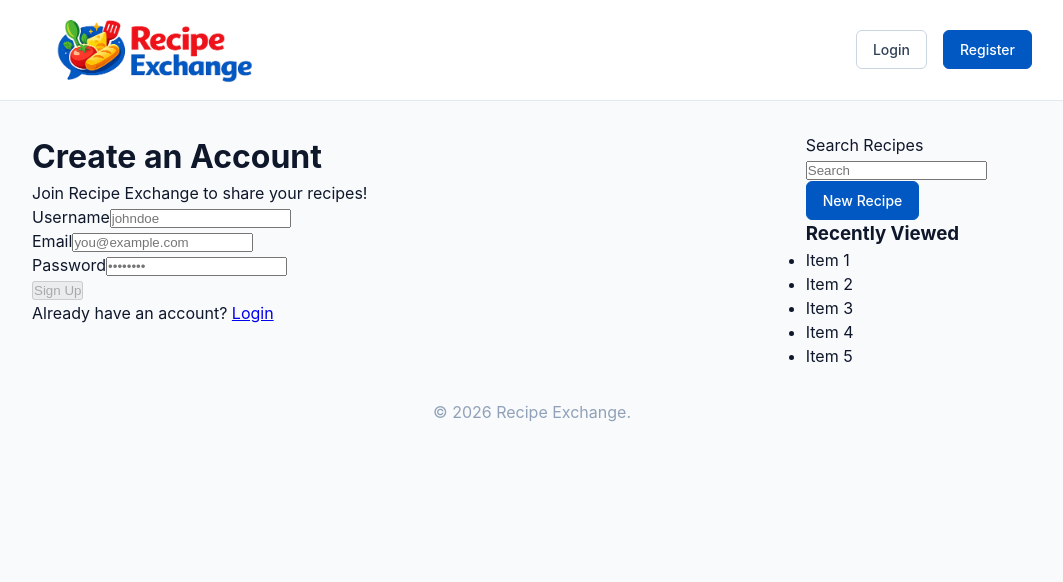
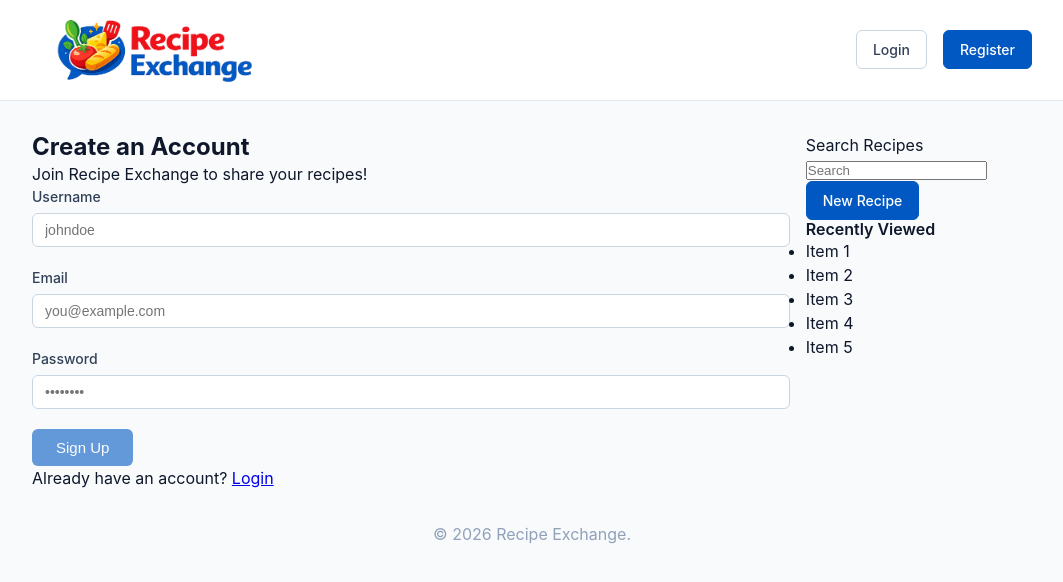
Before and after one commit to johnellison919/recipe-exchange, an Angular app in the folder frontend/: page /register in a window 1280 px wide. Shown: the top 582 px of the page, without its empty margins (108-1171 px from the left). Built offline with nearby package versions, Linux system fonts and the light colour scheme; no server answers.

Commit message:
style: Adjusted global styling

```diff
--- a/frontend/src/app/features/auth/login/login.component.html
+++ b/frontend/src/app/features/auth/login/login.component.html
@@ -44,7 +44,7 @@
         }
       </div>
 
-      <button type="submit" class="submit-button" [disabled]="loginForm.invalid || authLoading">
+      <button type="submit" class="button button-primary submit-button" [disabled]="loginForm.invalid || authLoading">
         @if (authLoading) {
           Logging in...
         } @else {
--- a/frontend/src/app/features/auth/register/register.component.html
+++ b/frontend/src/app/features/auth/register/register.component.html
@@ -36,7 +36,7 @@
         }
       </div>
 
-      <button type="submit" class="submit-button" [disabled]="registerForm.invalid || authLoading">
+      <button type="submit" class="button button-primary submit-button" [disabled]="registerForm.invalid || authLoading">
         @if (authLoading) {
           Creating account...
         } @else {
--- a/frontend/src/app/features/profile/user-profile.component.css
+++ b/frontend/src/app/features/profile/user-profile.component.css
@@ -5,9 +5,7 @@
 }
 
 .error-message {
-  color: var(--color-danger);
   text-align: center;
-  padding: 2rem;
 }
 
 /* Header */
--- a/frontend/src/app/features/recipes/recipe-create/recipe-create.component.css
+++ b/frontend/src/app/features/recipes/recipe-create/recipe-create.component.css
@@ -19,86 +19,7 @@
 }
 
 .create-recipe-header h1 {
-  font-size: 1.5rem;
   font-weight: 600;
-  color: var(--color-gray-900);
-}
-
-.error-message {
-  background: color-mix(in oklab, var(--color-danger) 10%, transparent);
-  border: 1px solid var(--color-danger);
-  color: var(--color-danger);
-  border-radius: 6px;
-  padding: 0.75rem 1rem;
-  margin-bottom: 1.25rem;
-  font-size: 0.875rem;
-}
-
-.form-group {
-  display: flex;
-  flex-direction: column;
-  gap: 0.375rem;
-  margin-bottom: 1.25rem;
-}
-
-.form-group label {
-  font-size: 0.875rem;
-  font-weight: 500;
-  color: var(--color-gray-700);
-}
-
-.optional {
-  font-weight: 400;
-  color: var(--color-gray-400);
-  font-size: 0.8125rem;
-}
-
-.create-recipe-container input,
-.create-recipe-container textarea,
-.create-recipe-container select {
-  padding: 0.5rem 0.75rem;
-  border: 1px solid var(--color-gray-300);
-  border-radius: 6px;
-  font-size: 0.875rem;
-  color: var(--color-gray-900);
-  background: var(--color-white);
-  transition: border-color 0.15s;
-  width: 100%;
-}
-
-.create-recipe-container input:focus,
-.create-recipe-container textarea:focus,
-.create-recipe-container select:focus {
-  outline: none;
-  border-color: var(--color-primary);
-}
-
-.create-recipe-container input.error,
-.create-recipe-container textarea.error,
-.create-recipe-container select.error {
-  border-color: var(--color-danger);
-}
-
-.field-error {
-  font-size: 0.8125rem;
-  color: var(--color-danger);
-}
-
-.form-row {
-  display: grid;
-  grid-template-columns: repeat(auto-fit, minmax(150px, 1fr));
-  gap: 1rem;
-}
-
-.form-section {
-  margin-bottom: 1.75rem;
-}
-
-.form-section h2 {
-  font-size: 1rem;
-  font-weight: 600;
-  color: var(--color-gray-800);
-  margin-bottom: 0.75rem;
 }
 
 /* Image upload */
@@ -274,24 +195,3 @@
 .add-button:hover {
   color: var(--color-primary-dark);
 }
-
-/* Submit */
-.form-actions {
-  display: flex;
-  justify-content: flex-end;
-  padding-top: 1rem;
-  border-top: 1px solid var(--color-gray-200);
-  margin-top: 0.5rem;
-}
-
-.submit-button {
-  padding: 0.625rem 1.5rem;
-  font-size: 0.9375rem;
-  cursor: pointer;
-  border: none;
-}
-
-.submit-button:disabled {
-  opacity: 0.6;
-  cursor: not-allowed;
-}
--- a/frontend/src/app/features/recipes/recipe-detail/recipe-detail.component.css
+++ b/frontend/src/app/features/recipes/recipe-detail/recipe-detail.component.css
@@ -17,9 +17,7 @@
 }
 
 .error-message {
-  color: var(--color-danger);
   text-align: center;
-  padding: 2rem;
 }
 
 /* Image */
--- a/frontend/src/styles.css
+++ b/frontend/src/styles.css
@@ -79,3 +79,114 @@ body {
     background-color: var(--color-gray-100);
   }
 }
+
+/* Headings */
+h1, h2, h3 {
+  color: var(--color-gray-900);
+  line-height: 1.2;
+}
+
+h1 { font-size: 1.5rem; font-weight: 700; }
+h2 { font-size: 1.25rem; font-weight: 600; }
+h3 { font-size: 1rem; font-weight: 600; }
+
+/* Error message banner */
+.error-message {
+  background: color-mix(in oklab, var(--color-danger) 10%, transparent);
+  border: 1px solid var(--color-danger);
+  color: var(--color-danger);
+  border-radius: 6px;
+  padding: 0.75rem 1rem;
+  margin-bottom: 1.25rem;
+  font-size: 0.875rem;
+}
+
+/* Form layout */
+.form-group {
+  display: flex;
+  flex-direction: column;
+  gap: 0.375rem;
+  margin-bottom: 1.25rem;
+}
+
+.form-group label {
+  font-size: 0.875rem;
+  font-weight: 500;
+  color: var(--color-gray-700);
+}
+
+.optional {
+  font-weight: 400;
+  color: var(--color-gray-400);
+  font-size: 0.8125rem;
+}
+
+.field-error {
+  font-size: 0.8125rem;
+  color: var(--color-danger);
+}
+
+.form-row {
+  display: grid;
+  grid-template-columns: repeat(auto-fit, minmax(150px, 1fr));
+  gap: 1rem;
+}
+
+.form-section {
+  margin-bottom: 1.75rem;
+}
+
+.form-section h2 {
+  font-size: 1rem;
+  font-weight: 600;
+  color: var(--color-gray-800);
+  margin-bottom: 0.75rem;
+}
+
+/* Form inputs */
+form input,
+form textarea,
+form select {
+  padding: 0.5rem 0.75rem;
+  border: 1px solid var(--color-gray-300);
+  border-radius: 6px;
+  font-size: 0.875rem;
+  color: var(--color-gray-900);
+  background: var(--color-white);
+  transition: border-color 0.15s;
+  width: 100%;
+}
+
+form input:focus,
+form textarea:focus,
+form select:focus {
+  outline: none;
+  border-color: var(--color-primary);
+}
+
+form input.error,
+form textarea.error,
+form select.error {
+  border-color: var(--color-danger);
+}
+
+/* Form actions & submit */
+.form-actions {
+  display: flex;
+  justify-content: flex-end;
+  padding-top: 1rem;
+  border-top: 1px solid var(--color-gray-200);
+  margin-top: 0.5rem;
+}
+
+.submit-button {
+  padding: 0.625rem 1.5rem;
+  font-size: 0.9375rem;
+  cursor: pointer;
+  border: none;
+}
+
+.submit-button:disabled {
+  opacity: 0.6;
+  cursor: not-allowed;
+}
```
